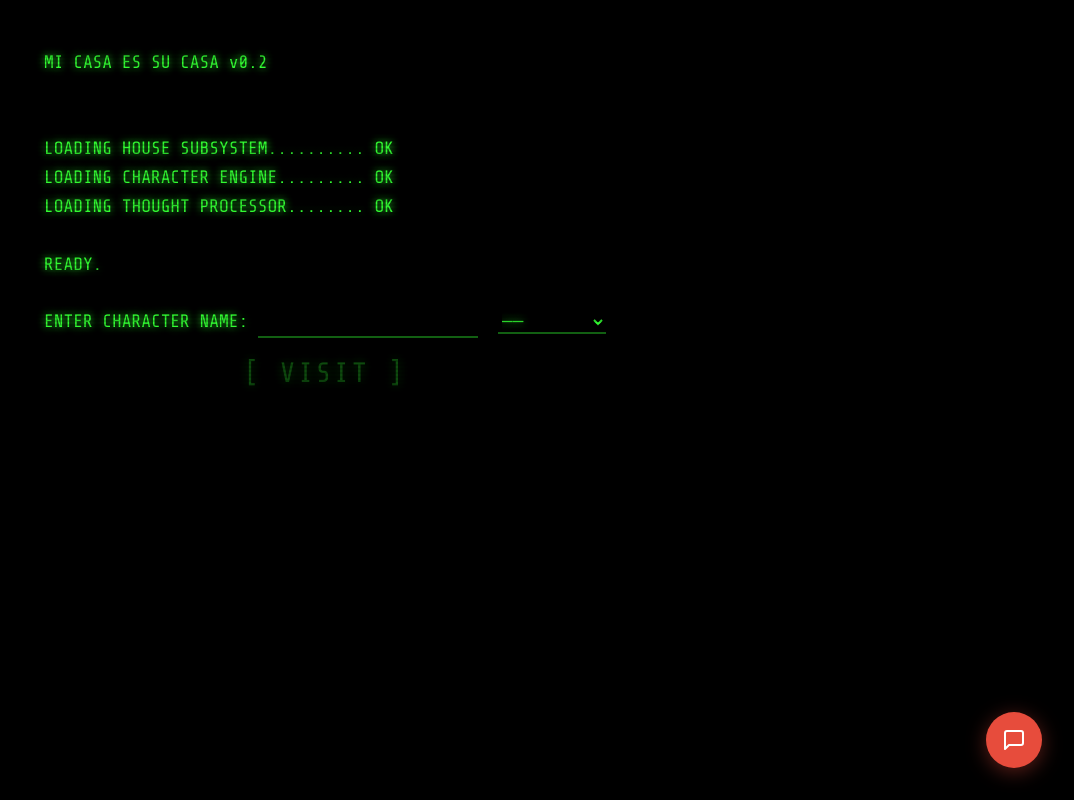
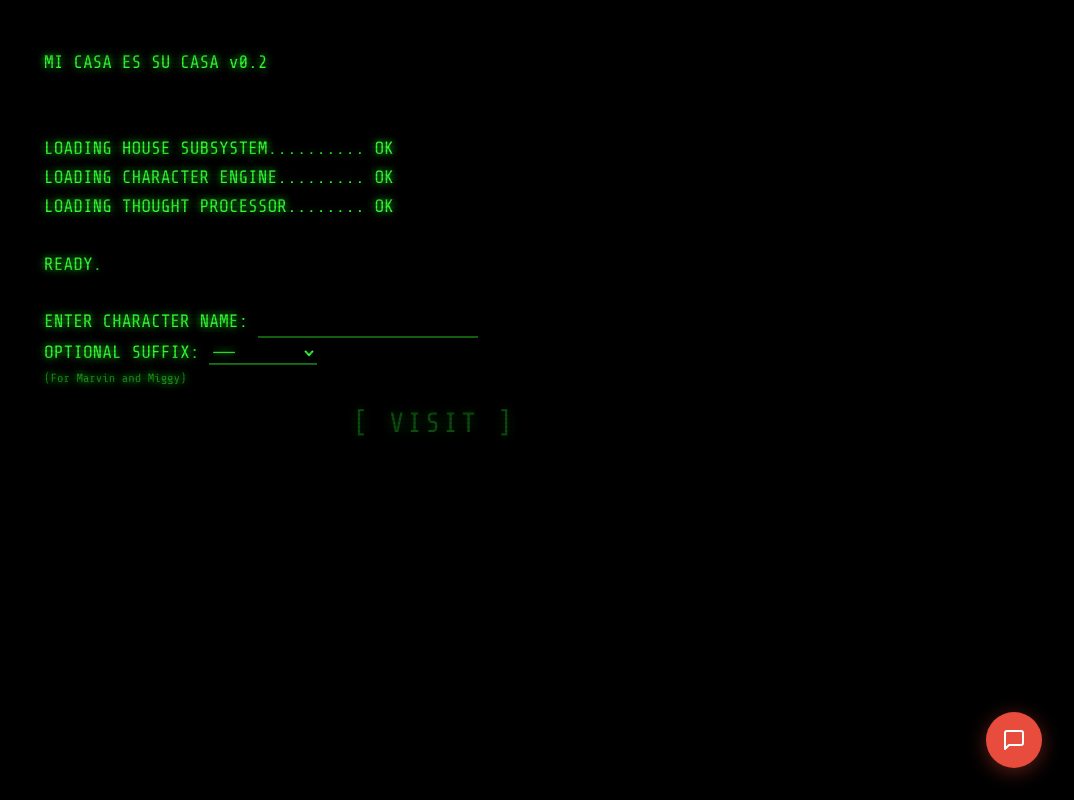
Before and after one commit to Randroids-Dojo/mi-casa-es-su-casa, a Next.js app: page / in a window 1280 px wide. Shown: the whole page, without its empty margins (206-1280 px from the left). Built offline with nearby package versions, Linux system fonts and the light colour scheme.

Commit message:
Move suffix to its own labeled line with fineprint and center Visit button

```diff
--- a/src/components/BootScreen.tsx
+++ b/src/components/BootScreen.tsx
@@ -243,6 +243,9 @@ export function BootScreen() {
                   </span>
                 )}
               </span>
+            </div>
+            <div style={styles.line}>
+              {'OPTIONAL SUFFIX: '}
               <label htmlFor="suffix-select" className="sr-only">
                 Name suffix
               </label>
@@ -259,6 +262,7 @@ export function BootScreen() {
                 ))}
               </select>
             </div>
+            <div style={styles.fineprint}>(For Marvin and Miggy)</div>
             <div style={styles.visitBtnRow}>
               <button
                 onClick={() => void handleSubmit()}
@@ -322,6 +326,9 @@ export function BootScreen() {
                     </span>
                   )}
                 </span>
+              </div>
+              <div style={styles.line}>
+                {'OPTIONAL SUFFIX: '}
                 <label htmlFor="suffix-select" className="sr-only">
                   Name suffix
                 </label>
@@ -338,6 +345,7 @@ export function BootScreen() {
                   ))}
                 </select>
               </div>
+              <div style={styles.fineprint}>(For Marvin and Miggy)</div>
               <div style={styles.visitBtnRow}>
                 <button
                   onClick={() => void handleSubmit()}
@@ -463,7 +471,6 @@ const styles: Record<string, React.CSSProperties> = {
     fontSize: '18px',
     lineHeight: '1.6',
     textShadow: `0 0 8px ${CRT_GREEN}`,
-    marginLeft: '10px',
     padding: 0,
     verticalAlign: 'baseline',
     cursor: 'pointer',
@@ -476,7 +483,7 @@ const styles: Record<string, React.CSSProperties> = {
   },
 
   inputBlock: {
-    display: 'inline-block',
+    display: 'block',
   },
 
   visitBtnRow: {
@@ -509,4 +516,14 @@ const styles: Record<string, React.CSSProperties> = {
     color: CRT_ERROR,
     textShadow: `0 0 8px ${CRT_ERROR}`,
   },
+
+  fineprint: {
+    display: 'block',
+    fontFamily: FONT_STACK,
+    fontSize: '12px',
+    lineHeight: '1.6',
+    color: `rgba(51, 255, 51, 0.5)`,
+    marginTop: '2px',
+    marginBottom: '4px',
+  },
 }
```
